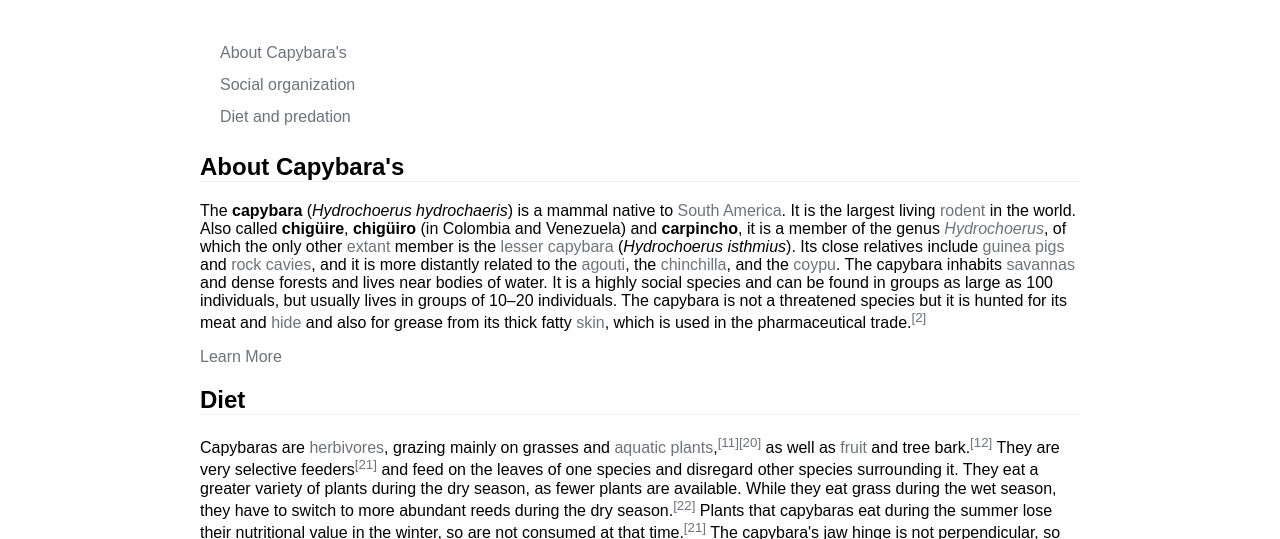
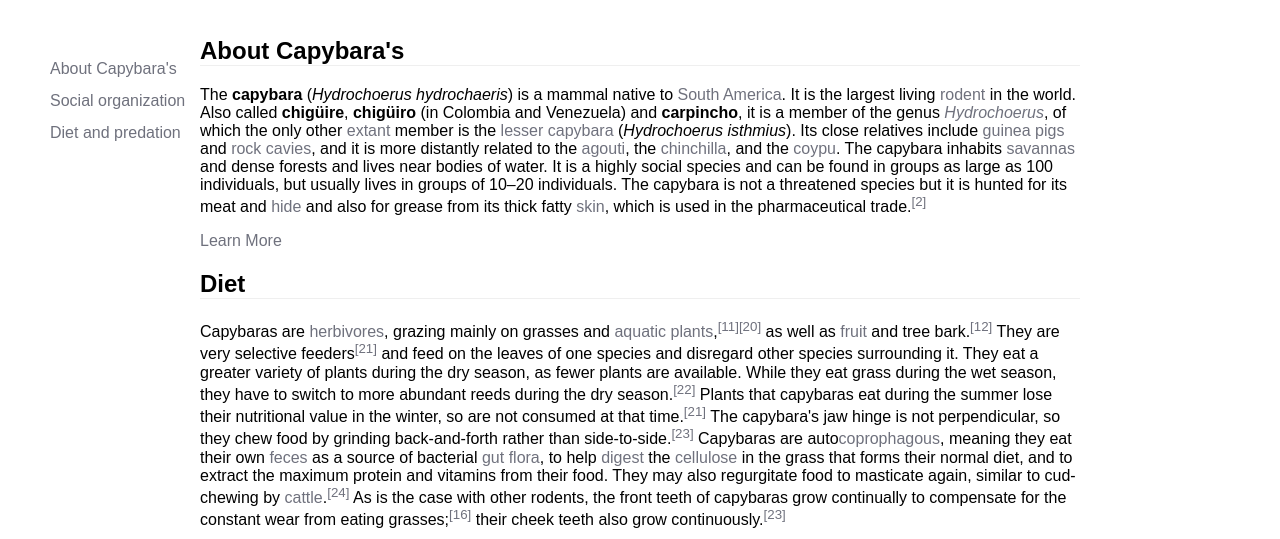
Before and after one commit to DaanPrv/Capybara-Repareren, a plain HTML site: page index.html in a window 1280 px wide. Shown: the part 212-751 px from the top of the page. Drawn offline with Linux system fonts and the light colour scheme.

Commit message:
Page nav in CSS aangepast

```diff
--- a/style.css
+++ b/style.css
@@ -72,23 +72,23 @@ h2 {
 
 
 .page-nav {
-
+ position:absolute;
 }
 
   .page-nav ul {
     list-style-type: none;
-    padding-left: 20px;
+    padding-left: 0px;
   }
 
     .page-nav ul li {
       transition: all 300ms ease;
-      left: 0px;
+      left: -150px;
       position: relative;
       line-height: 200%;
     }
 
       .page-nav ul li:hover {
-        left: 4px;
+        left: px;
       }
 
       .page-nav ul li a:visited {
```
